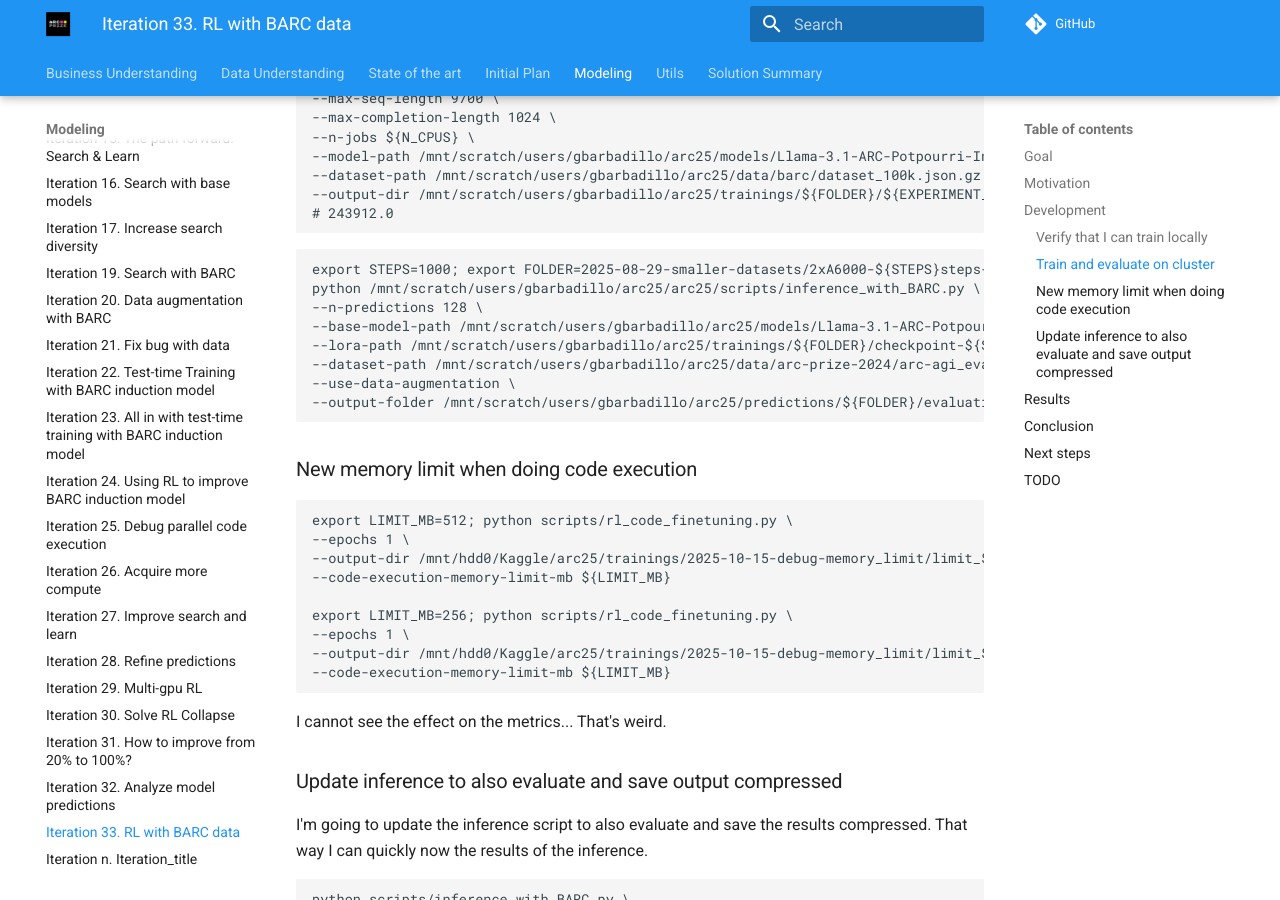
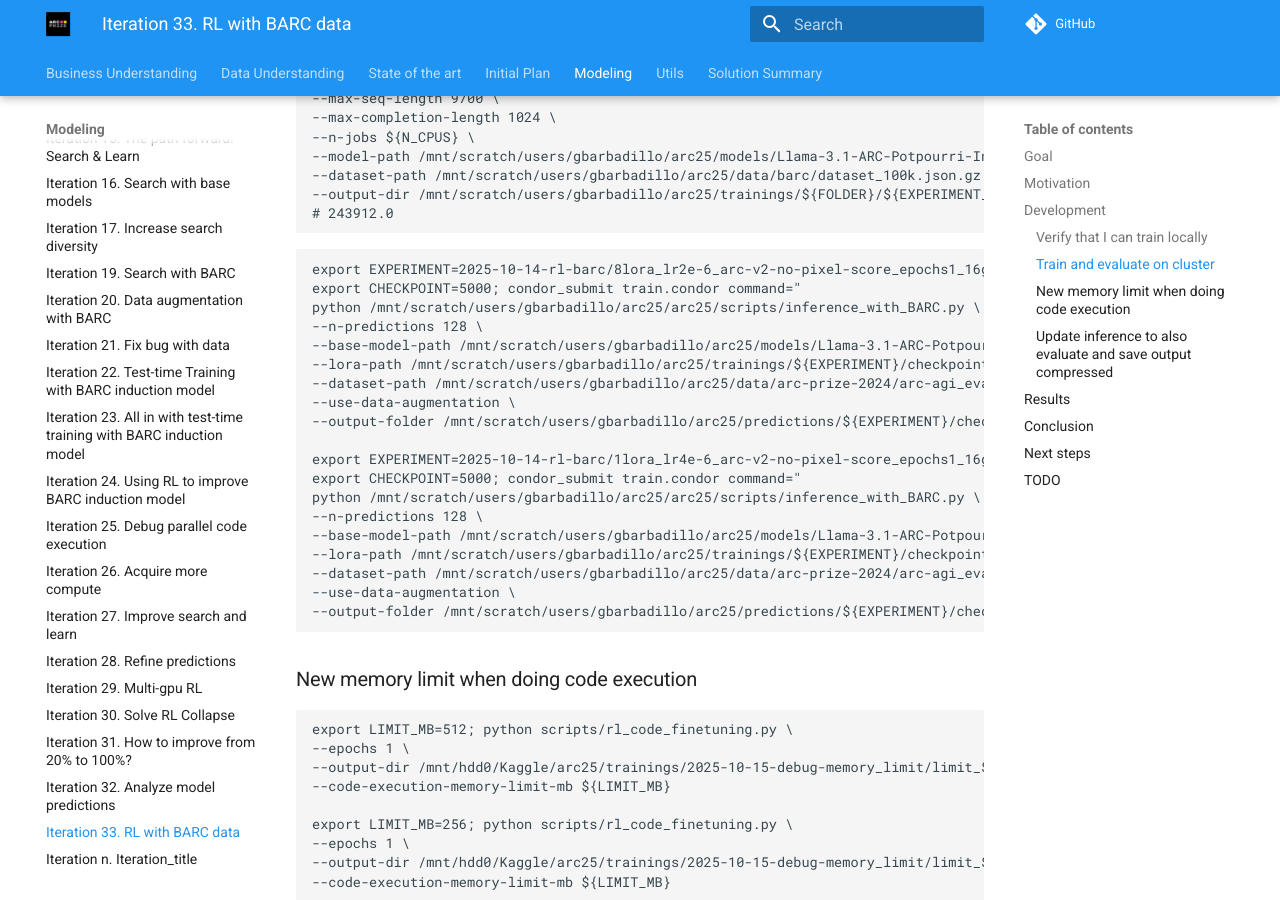
Before and after one commit to ironbar/arc25, an MkDocs documentation site: the page built from docs/modeling/Iteration_33_rl_barc.md, in a window 1280 px wide and 900 px high, scrolled down 2063 px. Built offline with MkDocs 1.6.1 and Material for MkDocs 9.7.7, drawn with Linux system fonts in a browser that asks for light colours; comment, search, counter and statistics services are not loaded.

Commit message:
added evaluation commands for the cluster

````diff
--- a/docs/modeling/Iteration_33_rl_barc.md
+++ b/docs/modeling/Iteration_33_rl_barc.md
@@ -110,14 +110,25 @@ python /mnt/scratch/users/gbarbadillo/arc25/arc25/scripts/rl_code_finetuning.py
 ```
 
 ```bash
-export STEPS=1000; export FOLDER=2025-08-29-smaller-datasets/2xA6000-${STEPS}steps-8192msl-1e-4lr-lora32; condor_submit train.condor command="
+export EXPERIMENT=2025-10-14-rl-barc/8lora_lr2e-6_arc-v2-no-pixel-score_epochs1_16gen_2accum-steps_repetition-penalty-1.02_masked-truncate_unquantized_beta0.01
+export CHECKPOINT=5000; condor_submit train.condor command="
 python /mnt/scratch/users/gbarbadillo/arc25/arc25/scripts/inference_with_BARC.py \
 --n-predictions 128 \
 --base-model-path /mnt/scratch/users/gbarbadillo/arc25/models/Llama-3.1-ARC-Potpourri-Induction-8B \
---lora-path /mnt/scratch/users/gbarbadillo/arc25/trainings/${FOLDER}/checkpoint-${STEPS} \
+--lora-path /mnt/scratch/users/gbarbadillo/arc25/trainings/${EXPERIMENT}/checkpoint-${CHECKPOINT} \
 --dataset-path /mnt/scratch/users/gbarbadillo/arc25/data/arc-prize-2024/arc-agi_evaluation_challenges.json \
 --use-data-augmentation \
---output-folder /mnt/scratch/users/gbarbadillo/arc25/predictions/${FOLDER}/evaluation" -append request_gpus=1 -append request_cpus=20 --append 'requirements = (TARGET.Machine == "calculon19.das-nano.com")' -append request_memory=32G
+--output-folder /mnt/scratch/users/gbarbadillo/arc25/predictions/${EXPERIMENT}/checkpoint-${CHECKPOINT}/evaluation" -append request_gpus=1 -append request_cpus=12 --append 'requirements = (TARGET.Machine == "calculon19.das-nano.com")' -append request_memory=32G
+
+export EXPERIMENT=2025-10-14-rl-barc/1lora_lr4e-6_arc-v2-no-pixel-score_epochs1_16gen_2accum-steps_repetition-penalty-1.02_masked-truncate_unquantized_beta0.01
+export CHECKPOINT=5000; condor_submit train.condor command="
+python /mnt/scratch/users/gbarbadillo/arc25/arc25/scripts/inference_with_BARC.py \
+--n-predictions 128 \
+--base-model-path /mnt/scratch/users/gbarbadillo/arc25/models/Llama-3.1-ARC-Potpourri-Induction-8B \
+--lora-path /mnt/scratch/users/gbarbadillo/arc25/trainings/${EXPERIMENT}/checkpoint-${CHECKPOINT} \
+--dataset-path /mnt/scratch/users/gbarbadillo/arc25/data/arc-prize-2024/arc-agi_evaluation_challenges.json \
+--use-data-augmentation \
+--output-folder /mnt/scratch/users/gbarbadillo/arc25/predictions/${EXPERIMENT}/checkpoint-${CHECKPOINT}/evaluation" -append request_gpus=1 -append request_cpus=12 --append 'requirements = (TARGET.Machine == "calculon19.das-nano.com")' -append request_memory=32G
 ```
 
 ### New memory limit when doing code execution
````
